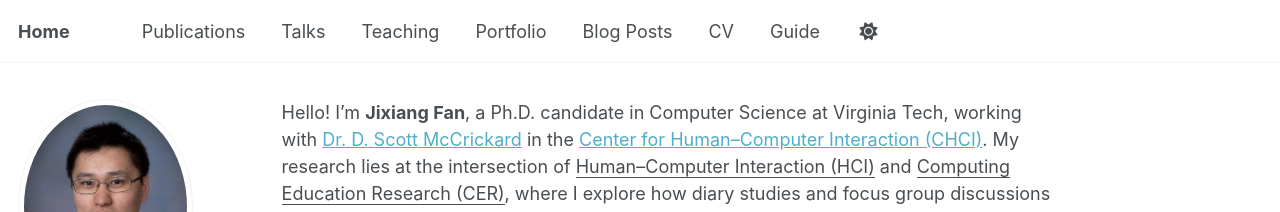
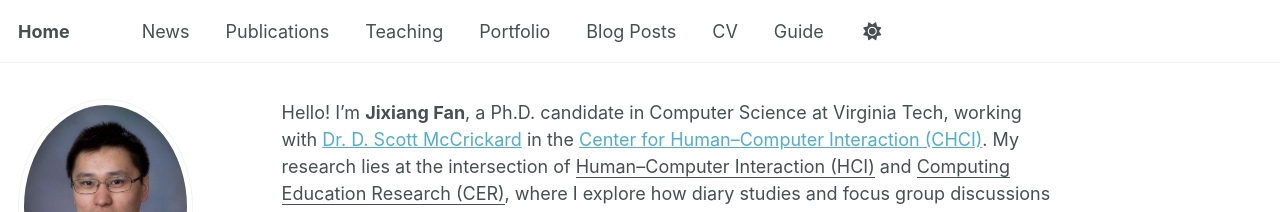
Before and after one commit to JixiangFan/web, a Jekyll site: the page built from _pages/about.md, in a window 1280 px wide. Shown: the top 212 px of the page. Built offline with Jekyll 4.4.1, drawn with Linux system fonts in a browser that asks for light colours; some web fonts are replaced.

Commit message:
Update navigation.yml

```diff
--- a/_data/navigation.yml
+++ b/_data/navigation.yml
@@ -8,11 +8,11 @@
 #      Markdown formatted page while the second is generated using JSON.
 
 main:
+  - title: "News"
+    url: "/#news"
+
   - title: "Publications"
     url: /publications/
-
-  - title: "Talks"
-    url: /talks/
 
   - title: "Teaching"
     url: /teaching/
```
